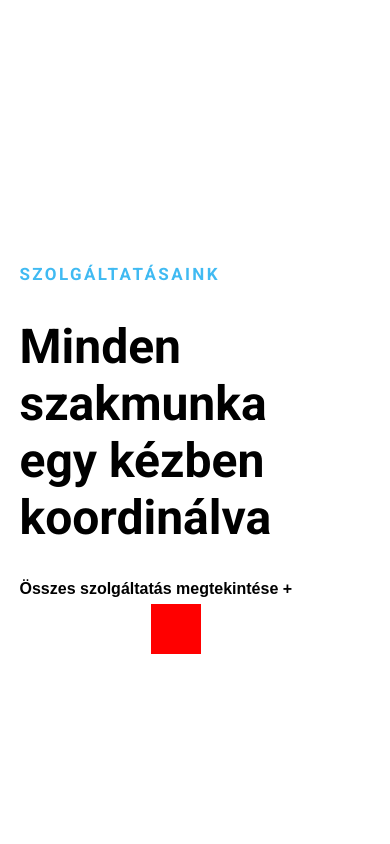
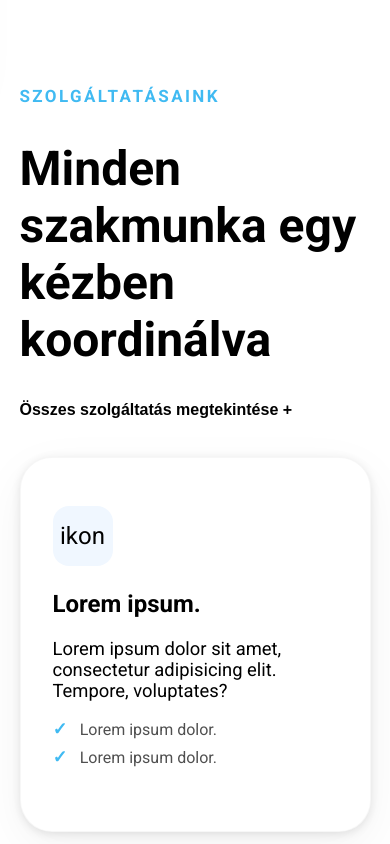
Before and after one commit to GergoBest99/InnoBiz, a website: page index.html in a window 390 px wide. Shown: the part 748-1592 px from the top of the page. Drawn offline with Linux system fonts and the light colour scheme.

Commit message:
Added cards, modified box shadows, added a navbar overlay
- Cards are now implemented (ONLY ON MOBILE).
- All box-shadows are now doubled (inner and outer).
- The navbar now has an overlay behind it.

```diff
--- a/index.css
+++ b/index.css
@@ -22,6 +22,7 @@
 
     /* Constants */
     --header-height: 3rem;
+    --card-icon-size: 60px;
 }
 
 /* TODO: Make it lol */
@@ -60,6 +61,27 @@ header {
 }
 
 
+#navbar-overlay {
+    position: fixed;
+    top: 0;
+    left: 0;
+    width: 100vw;
+    height: 100vh;
+    background: rgba(0, 0, 0, 0.4);
+    backdrop-filter: blur(4px);
+    z-index: 999;
+    transition: opacity 0.3s ease, visibility 0.3s ease;
+    opacity: 1;
+    visibility: visible;
+}
+
+#navbar-overlay.hidden {
+    display: block;
+    opacity: 0;
+    visibility: hidden;
+    pointer-events: none
+}
+
 #navbar-toggle {
     position: fixed;
     z-index: 1001;
@@ -71,7 +93,10 @@ header {
     top: 0;
     height: 100dvh;
     background: var(--bg);
-    box-shadow: 0 10px 30px rgba(0, 0, 0, 0.3);
+    box-shadow:
+            5px 0 15px rgba(0, 0, 0, 0.05),
+            15px 0 50px rgba(0, 0, 0, 0.1);
+    border-right: 1px solid rgba(0, 0, 0, 0.02);
     padding-top: 1em;
     transition: transform 0.3s ease-in-out;
     z-index: 1000;
@@ -116,8 +141,9 @@ main {
     display: flex;
     flex-direction: column;
     align-items: center;
-    width: 90dvw;
-    padding: 0 5dvw;
+    width: 100%;
+    padding: 0 5%;
+    max-width: 100%;
 }
 
 #main-content-1 {
@@ -238,8 +264,68 @@ main {
     max-width: 30ch;
 }
 
-#main-content-2-card {
-    width: 50px;
-    height: 50px;
-    background: red;
+#main-content-2-cards {
+    display: grid;
+    place-items: center;
+    width: 100%;
+    max-width: 25rem;
+    margin-top: 2rem;
 }
+
+.card {
+    grid-area: 1 / 1;
+    width: 100%;
+    background: var(--bg);
+    border-radius: 2em;
+    padding: 3em 2em;
+    box-shadow:
+            0 2px 10px rgba(0, 0, 0, 0.1),
+            0 15px 50px rgba(0, 0, 0, 0.05);
+    border: 1px solid rgba(0, 0, 0, 0.03);
+    opacity: 0;
+    transform: translateY(10px);
+    transition: opacity 0.75s ease, transform 0.75s ease;
+}
+
+.card.active {
+    opacity: 1;
+    transform: translateY(0);
+}
+
+.card-icon {
+    width: var(--card-icon-size);
+    height: var(--card-icon-size);
+    background: #f0f7ff;
+    border-radius: 1rem;
+    display: flex;
+    align-items: center;
+    justify-content: center;
+    font-size: 1.5rem;
+    margin-bottom: 1.5rem;
+}
+
+.card p {
+    font-size: 1.35rem;
+}
+
+.card p {
+    font-size: 1.15rem;
+}
+
+.card ul {
+    list-style: "✓ ";
+    padding-left: 1.2rem;
+    margin-top: 1rem;
+}
+
+.card ul li {
+    color: var(--text-muted);
+    margin-bottom: 0.5rem;
+    padding-left: 0.5rem;
+}
+
+.card ul li::marker {
+    color: var(--primary);
+    font-weight: bold;
+    font-size: 1.1em;
+}
--- a/index.html
+++ b/index.html
@@ -8,6 +8,8 @@
     <script src="index.js"></script>
 </head>
 <body>
+    <div id="navbar-overlay" class="hidden"></div>
+
     <div id="container">
         <button id="navbar-toggle">Open Menu</button> <!-- TODO: Replace with an image -->
 
@@ -51,8 +53,27 @@
                     <h1>Minden szakmunka egy kézben koordinálva</h1>
                     <button>Összes szolgáltatás megtekintése +</button>
                 </div>
-                <div id="main-content-2-card">
 
+                <div id="main-content-2-cards">
+                    <div class="card active">
+                        <div class="card-icon">ikon</div> <!-- TODO: Use an actual icon in these> -->
+                        <h2>Lorem ipsum.</h2>
+                        <p>Lorem ipsum dolor sit amet, consectetur adipisicing elit. Totam, velit!</p>
+                        <ul>
+                            <li>Lorem ipsum dolor.</li>
+                            <li>Lorem ipsum dolor.</li>
+                        </ul>
+                    </div>
+
+                    <div class="card">
+                        <div class="card-icon">ikon</div>
+                        <h2>Lorem ipsum.</h2>
+                        <p>Lorem ipsum dolor sit amet, consectetur adipisicing elit. Tempore, voluptates?</p>
+                        <ul>
+                            <li>Lorem ipsum dolor.</li>
+                            <li>Lorem ipsum dolor.</li>
+                        </ul>
+                    </div>
                 </div>
             </div>
         </main>
--- a/index.js
+++ b/index.js
@@ -1,13 +1,16 @@
 document.addEventListener('DOMContentLoaded', () => {
     setupMenuToggle();
+    setupCardSlider();
 });
 
 function setupMenuToggle() {
     const toggleBtn = document.getElementById('navbar-toggle');
     const navbar = document.getElementById('navbar');
+    const overlay = document.getElementById('navbar-overlay');
 
-    toggleBtn.addEventListener('click', () => {
+    const toggleMenu = () => {
         const isHidden = navbar.classList.toggle('hidden');
+        overlay.classList.toggle('hidden'); // Show/Hide the grey background
 
         if (isHidden) {
             document.body.classList.remove('no-scroll');
@@ -16,5 +19,23 @@ function setupMenuToggle() {
             document.body.classList.add('no-scroll');
             toggleBtn.textContent = 'Close Menu';
         }
-    });
+    };
+
+    toggleBtn.addEventListener('click', toggleMenu);
+
+    // Close the menu if the user clicks the greyed-out area
+    overlay.addEventListener('click', toggleMenu);
 }
+
+function setupCardSlider() {
+    const cards = document.querySelectorAll('.card');
+    let currentIndex = 0;
+
+    if (cards.length === 0) return;
+
+    setInterval(() => {
+        cards[currentIndex].classList.remove('active');
+        currentIndex = ++currentIndex % cards.length;
+        cards[currentIndex].classList.add('active');
+    }, 4000);
+}
```
